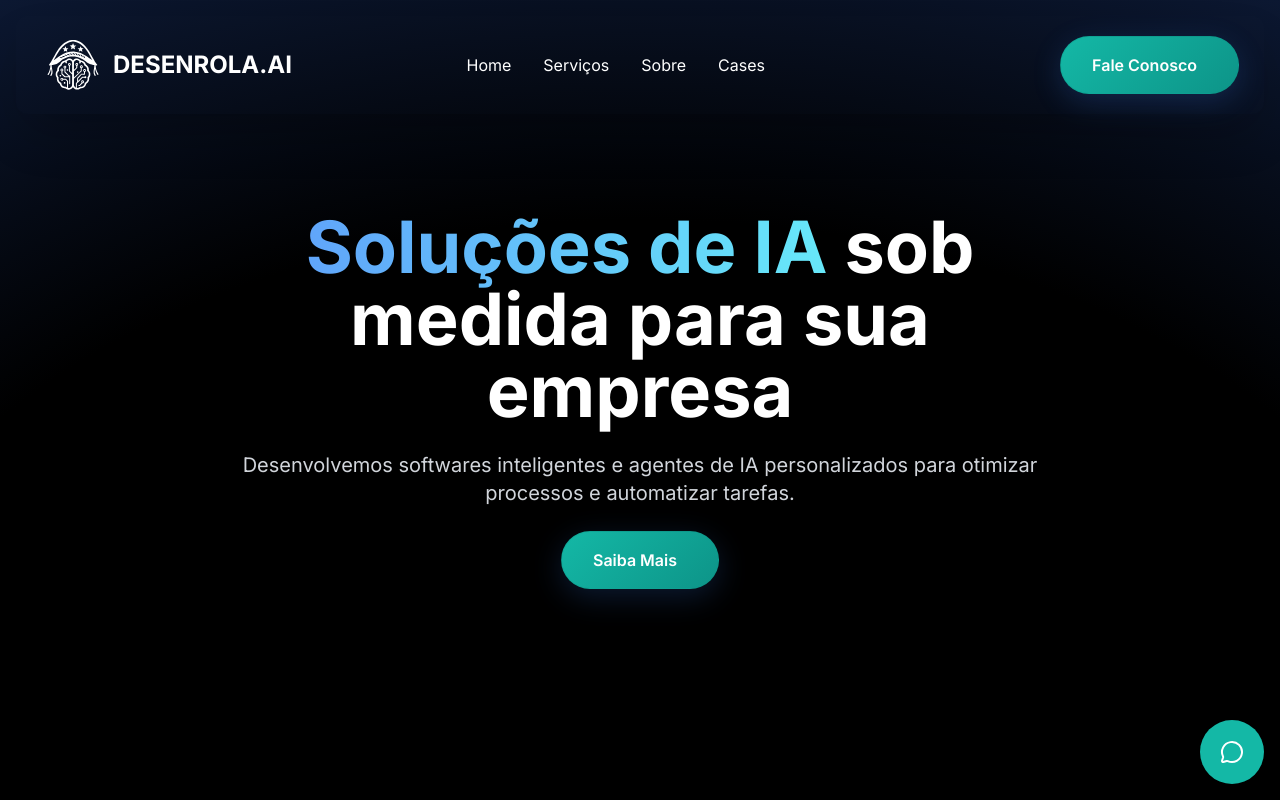
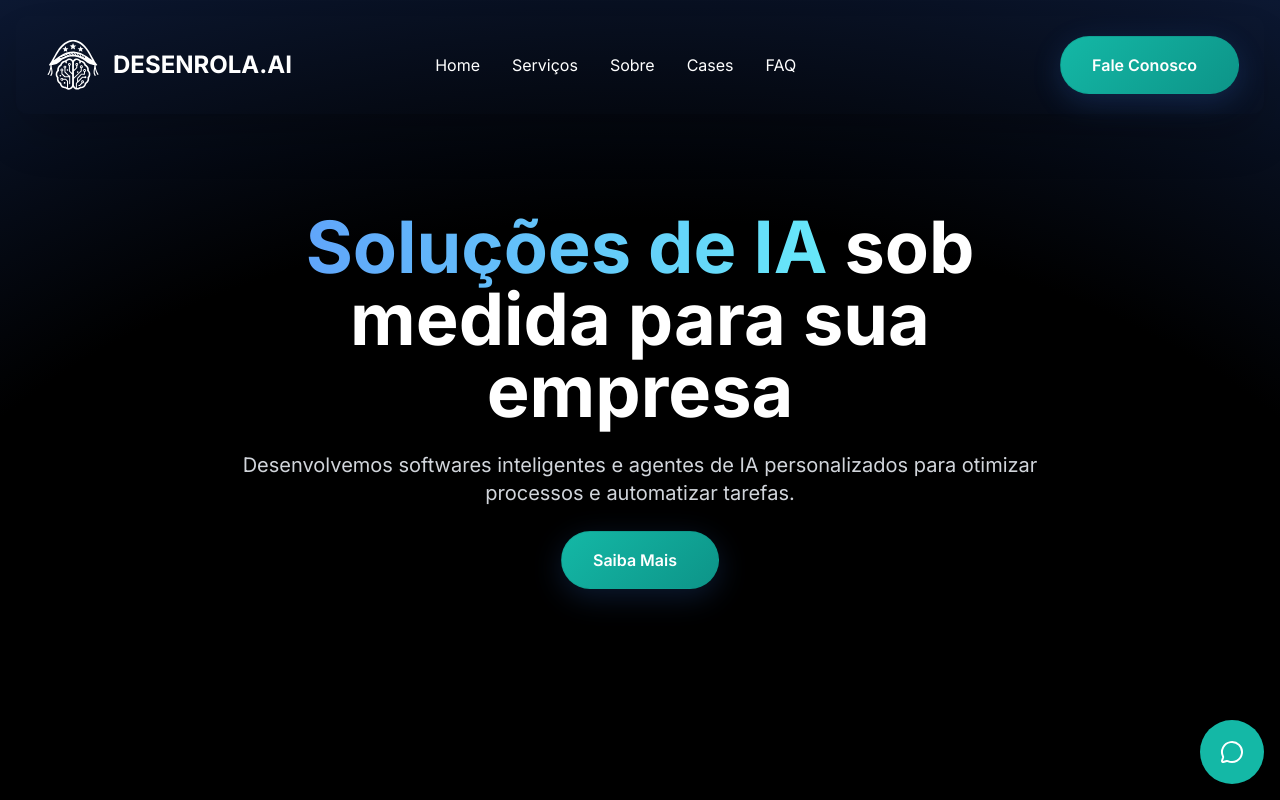
Before and after one commit to italolima01/desenrolaai-master, a Next.js app: page / in a window 1280 px wide. Shown: the top 800 px of the page. Built offline with nearby package versions, Linux system fonts and the light colour scheme.

Commit message:
adicionado link faq na navbar

```diff
--- a/src/components/Navbar.tsx
+++ b/src/components/Navbar.tsx
@@ -50,6 +50,9 @@ export default function Navbar() {
               </Link>
               <Link to="cases" spy={true} smooth={true} offset={-70} duration={500} className="text-white hover:text-[rgb(var(--color-primary))] transition-all duration-300 hover:scale-105 transform cursor-pointer" >
                 Cases
+              </Link>
+              <Link to="faq" spy={true} smooth={true} offset={-70} duration={500} className="text-white hover:text-[rgb(var(--color-primary))] transition-all duration-300 hover:scale-105 transform">
+                FAQ
               </Link>
             </div>
 
@@ -118,6 +121,9 @@ export default function Navbar() {
                   <Link to="cases" spy={true} smooth={true} offset={-70} duration={500} onClick={() => setIsOpen(false)} className="text-white hover:text-[rgb(var(--color-secondary))] transition-all duration-300 hover:scale-105 transform">
                     Cases
                   </Link>
+                  <Link to="faq" spy={true} smooth={true} offset={-70} duration={500} onClick={() => setIsOpen(false)} className="text-white hover:text-[rgb(var(--color-secondary))] transition-all duration-300 hover:scale-105 transform">
+                    FAQ
+                  </Link>
                 </div>
                 <div className="flex justify-center py-6">
                   <Link to="cta" spy={true} smooth={true} offset={-70} duration={500} onClick={() => setIsOpen(false)} className="animated-button">
```
